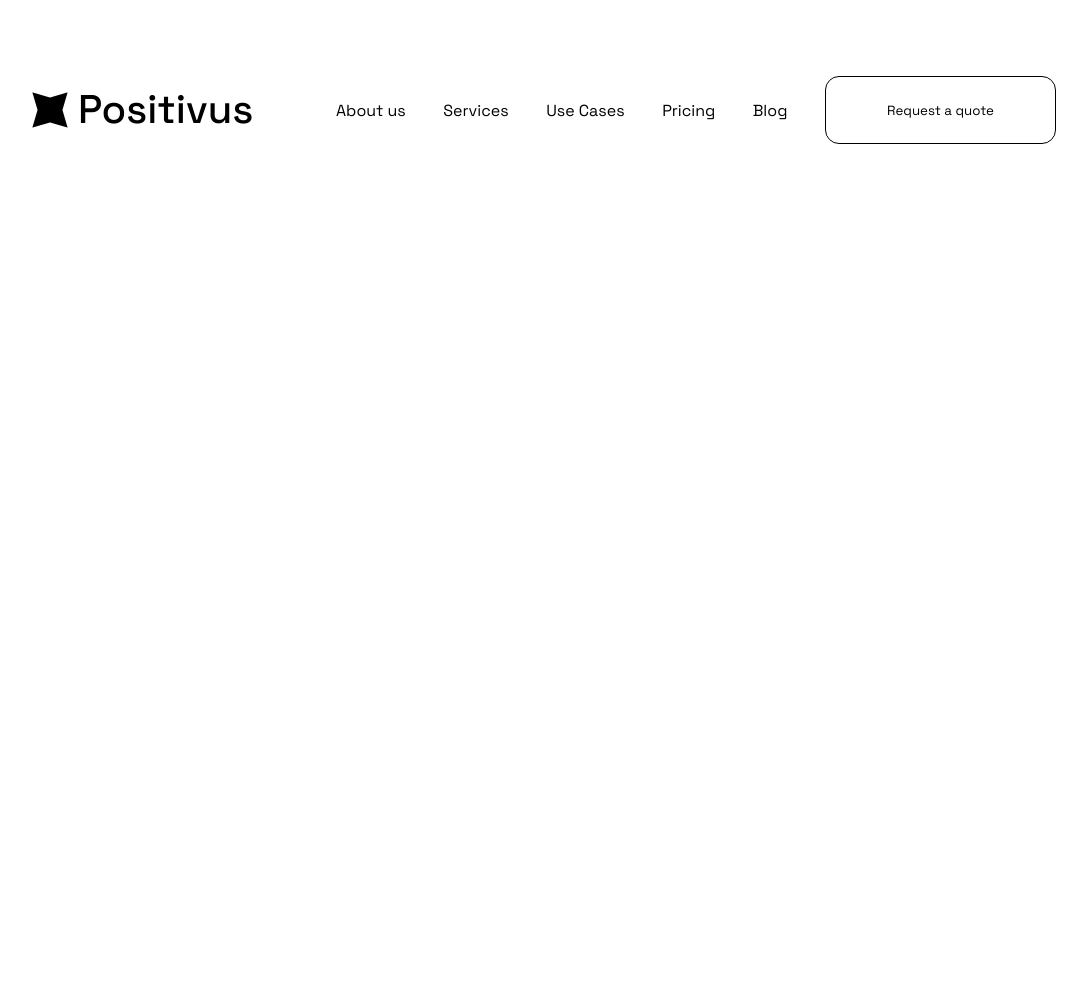
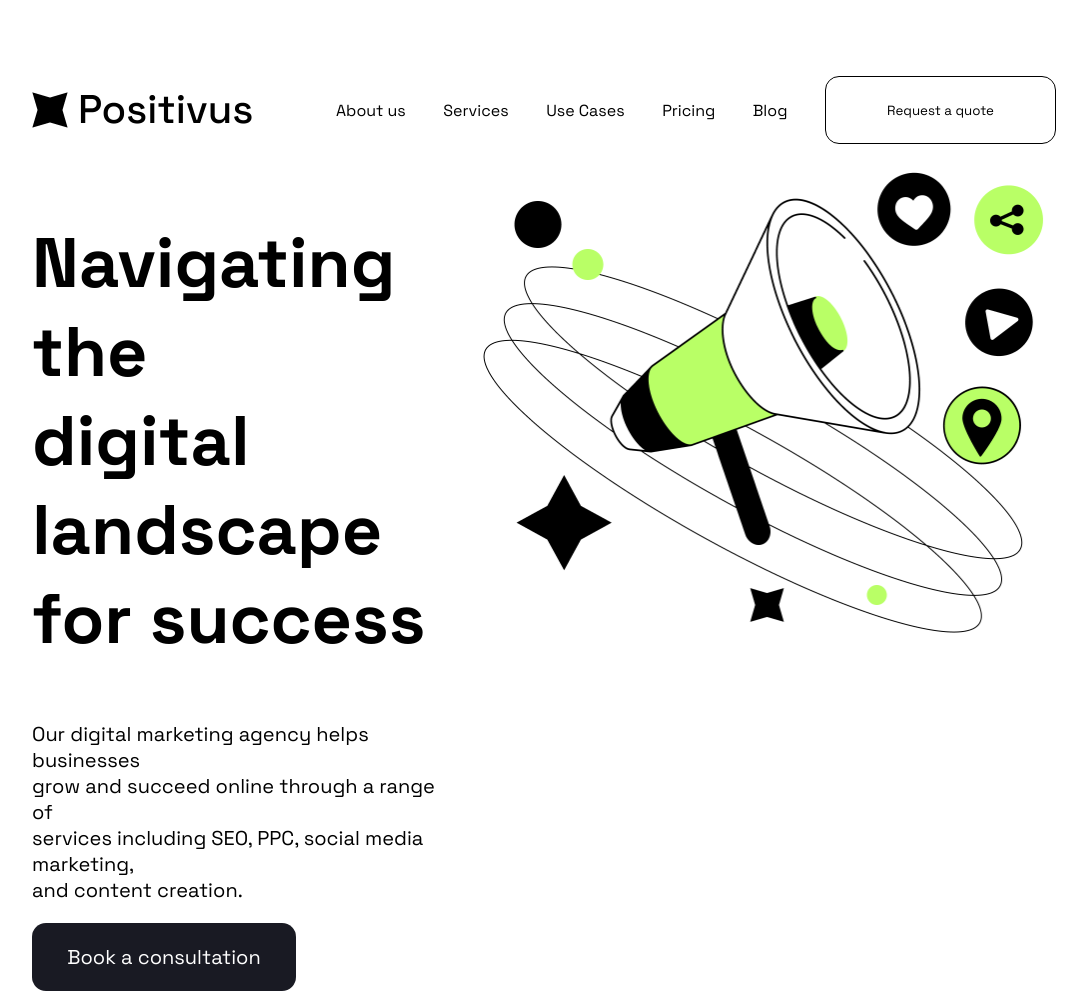
Before and after one commit to fairytale4599/positivus-landing-page, a React app: page / in a window 1280 px wide. Shown: the whole page, without its empty margins (96-1183 px from the left). Before the commit the page ends 800 px from the top, so only its background shows below. Built offline with nearby package versions, Linux system fonts and the light colour scheme.

Commit message:
Small changes

```diff
--- a/src/MainPage.css
+++ b/src/MainPage.css
@@ -1,3 +1,7 @@
+.posit-header-nav-ul-button:hover, .posit-header-nav-ul li:hover, .posit-main-sec1-button:hover {
+    transform: scale(1.05);
+}
+
 .posit-header {
     width: 100%;
     margin-top: 60px;
@@ -51,6 +55,46 @@
     background-color: white;
     transition: transform 0.5s ease-in-out;
 }
-.posit-header-nav-ul-button:hover, .posit-header-nav-ul li:hover {
-    transform: scale(1.05);
+
+
+.posit-main {
+    display: flex;
+    width: 100%;
+    justify-content: center;
 }
+
+.posit-main-sec1 {
+    display: flex;
+    justify-content: space-between;
+    width: 80%;
+}
+
+.posit-main-sec1-img {
+    max-width: 600px;
+    max-height: 515px;
+}
+
+.posit-main-sec1-text-header {
+    font-size: 70px;
+    font-family: "Space Grotesk", sans-serif;
+    font-weight: bold;
+}
+
+.posit-main-sec1-text-paragraph {
+    font-size: 20px;
+    font-family: "Space Grotesk", sans-serif;
+    font-weight: normal;
+}
+
+.posit-main-sec1-button {
+    width: 264px;
+    height: 68px;
+    background-color: #191A23;
+    border: 0;
+    border-radius: 14px;
+    color: white;
+    font-size: 20px;
+    font-family: "Space Grotesk", sans-serif;
+    font-weight: normal;
+    transition: transform 0.5s ease-in-out;
+}
--- a/src/MainPage.js
+++ b/src/MainPage.js
@@ -1,5 +1,6 @@
 import './MainPage.css';
 import PositivusLogo from './image/logo.png';
+import MainTextImg from './image/main-text.png';
 
 function MainPage() {
   return (
@@ -21,6 +22,23 @@ function MainPage() {
                 </nav>
             </div>
         </header>
+        <main className="posit-main">
+            <section className="posit-main-sec1">
+                <div className="posit-main-sec1-text">
+                    <h1 className="posit-main-sec1-text-header">Navigating the<br/>digital landscape<br/>for success</h1>
+                    <p className="posit-main-sec1-text-paragraph">Our digital marketing agency helps
+                        businesses<br/>grow and succeed online
+                        through a range of<br/>services including
+                        SEO, PPC, social media marketing,<br/>
+                        and content creation.
+                    </p>
+                    <a href="#">
+                        <button className="posit-main-sec1-button">Book a consultation</button>
+                    </a>
+                </div>
+                <img className="posit-main-sec1-img" alt="Image" src={MainTextImg}/>
+            </section>
+        </main>
     </div>
   );
 }
```
Also changed, not shown: src/image/main-text.png (added). Lines whose indentation alone changed are shown as unchanged.
